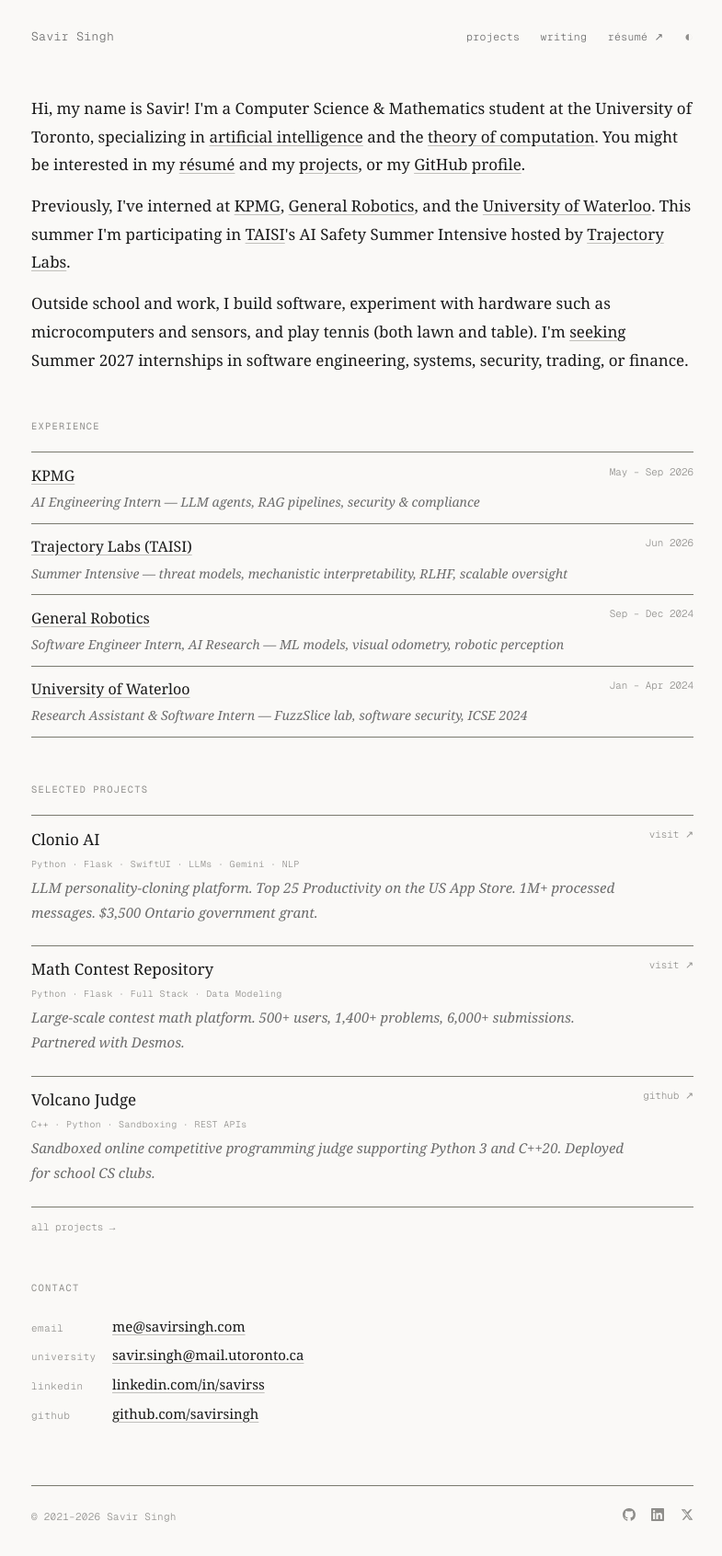
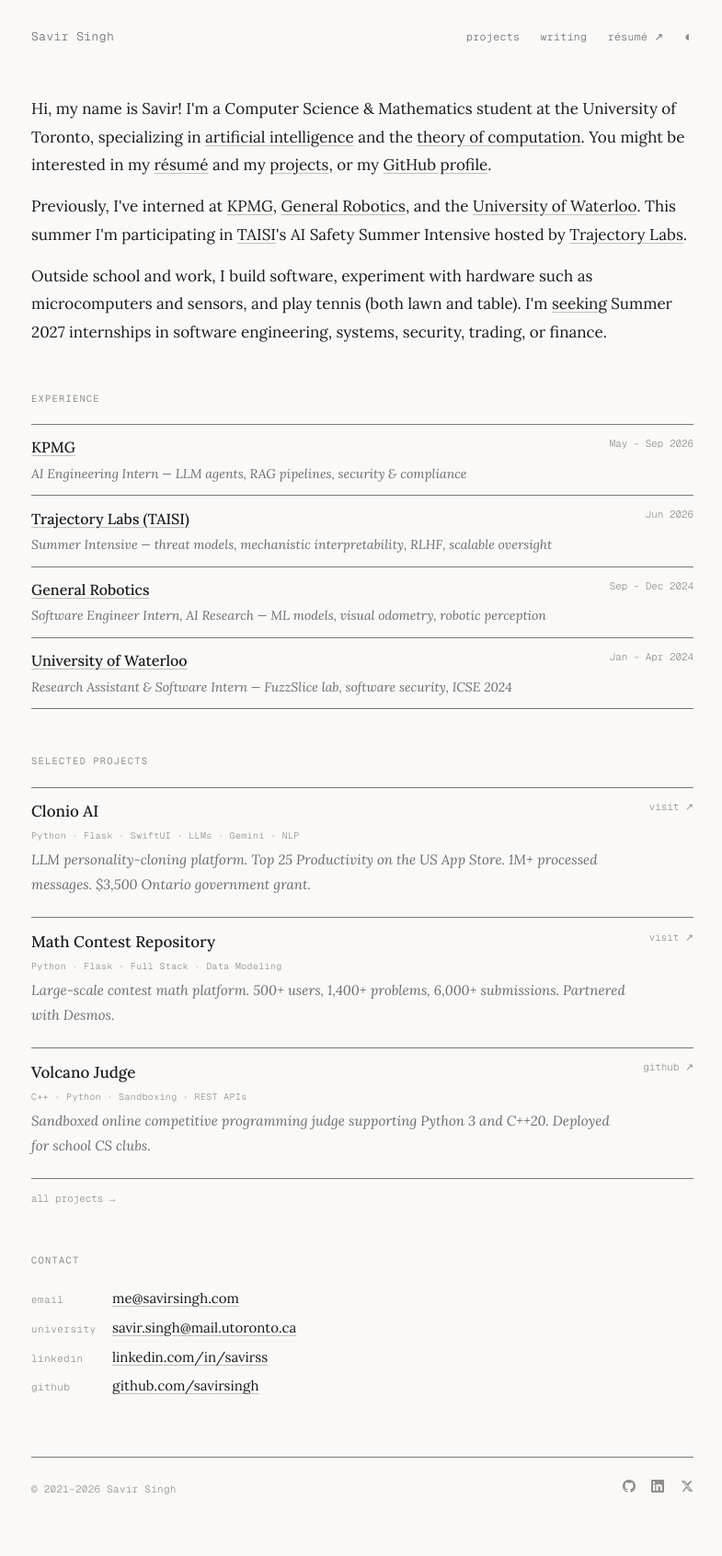
Before and after one commit to savirsingh/savirsingh.github.io, a Jekyll site: the page built from index.html, in a window 1280 px wide. Shown: the whole page at 92% size, without its empty margins (246-1031 px from the left). Built offline with Jekyll 4.4.1, drawn with Linux system fonts in a browser that asks for light colours; the list of posts is cut into pages by our own code; after the commit the page ends 1662 px from its top, so only the background shows below that.

Commit message:
Update default.html

```diff
--- a/_layouts/default.html
+++ b/_layouts/default.html
@@ -9,7 +9,7 @@
   <link rel="icon" href="/whitelogo.png" />
   <link rel="preconnect" href="https://fonts.googleapis.com" />
   <link rel="preconnect" href="https://fonts.gstatic.com" crossorigin />
-  <link href="https://fonts.googleapis.com/css2?family=EB+Garamond:ital,wght@0,400;0,500;1,400&family=Geist+Mono:wght@300;400&display=swap" rel="stylesheet" />
+  <link href="https://fonts.googleapis.com/css2?family=Lora:ital,wght@0,400;0,500;1,400&family=Geist+Mono:wght@300;400&display=swap" rel="stylesheet" />
   {% if page.mathjax %}<script>
     window.MathJax = {
       tex: { inlineMath: [['$','$'],['\\(','\\)']], displayMath: [['$$','$$'],['\\[','\\]']] },
```
